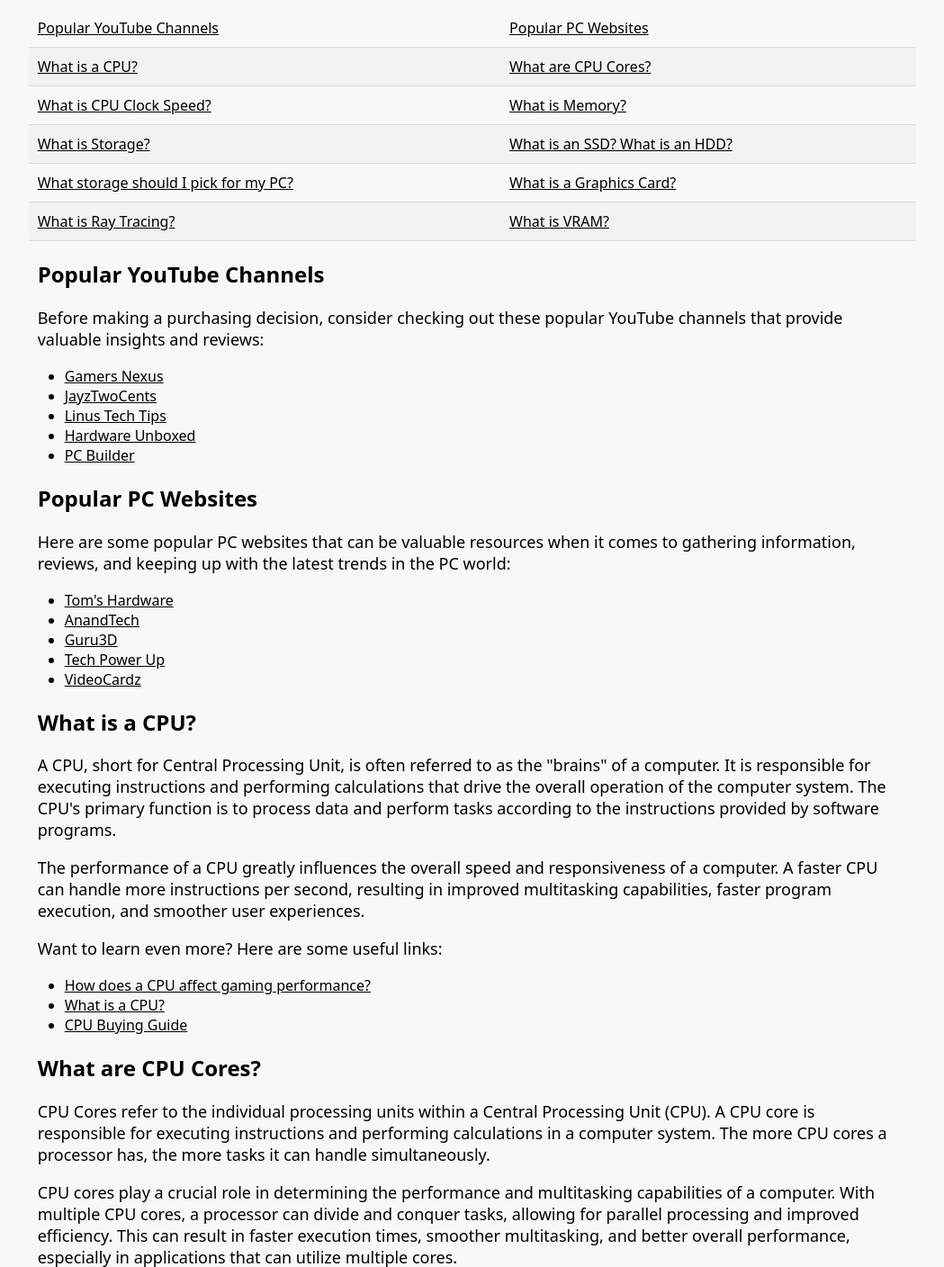
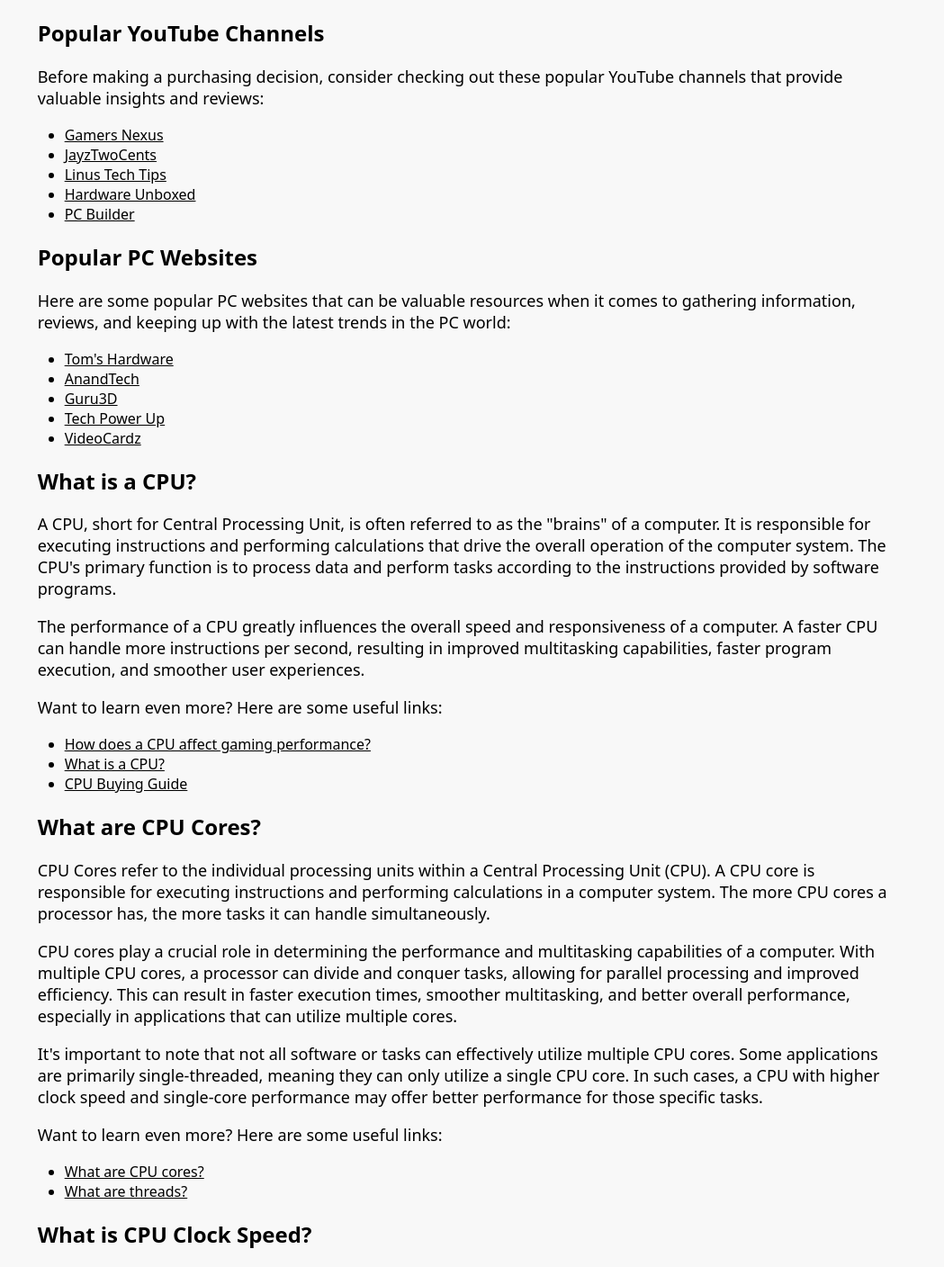
Before and after one commit to adz912/Project, a Flask app: page /learn-more in a window 1280 px wide. Shown: the part 99-1507 px from the top of the page at 90% size, without its empty margins (128-1177 px from the left). Run offline with Flask 3, Linux system fonts and the light colour scheme.

Commit message:
Removed Quick Links
Removed Quick Links from Learn More Page.

```diff
--- a/templates/learn-more.html
+++ b/templates/learn-more.html
@@ -58,35 +58,6 @@
 </header>
     <main>
         <div class="text-box">
-
-          <section id="quick-links">
-            <table>
-              <tr>
-                <td><a href="#popular-youtube-channels" id="link">Popular YouTube Channels</a></td>
-                <td><a href="#popular-pc-websites" id="link">Popular PC Websites</a></td>
-              </tr>
-              <tr>
-                <td><a href="#cpu-learn" id="link">What is a CPU?</a></td>
-                <td><a href="#cpu-cores-learn" id="link">What are CPU Cores?</a></td>
-              </tr>
-              <tr>
-                <td><a href="#cpu-clock-speed-learn" id="link">What is CPU Clock Speed?</a></td>
-                <td><a href="#memory-learn" id="link">What is Memory?</a></td>
-              </tr>
-              <tr>
-                <td><a href="#storage-learn" id="link">What is Storage?</a></td>
-                <td><a href="#SSDorHDD" id="link">What is an SSD? What is an HDD?</a></td>
-              </tr>
-              <tr>
-                <td><a href="#What should I pick/prioritise?" id="link">What storage should I pick for my PC?</a></td>
-                <td><a href="#graphics-card-learn" id="link">What is a Graphics Card?</a></td>
-              </tr>
-              <tr>
-                <td><a href="#ray-tracing-learn" id="link">What is Ray Tracing?</a></td>
-                <td><a href="#vram-learn" id="link">What is VRAM?</a></td>
-              </tr>
-            </table>
-          </section>
 
 
           <section id="popular-youtube-channels">
--- a/templates/static/styles.css
+++ b/templates/static/styles.css
@@ -505,30 +505,6 @@
 
         /* CSS for links in Learn More section */
 
-        #quick-links {
-          text-align: center;
-        }
-
-        #quick-links ul {
-          list-style: none;
-          padding: 0;
-        }
-
-        #quick-links table {
-          margin: 0 auto;
-          border-collapse: collapse;
-        }
-
-        #quick-links td {
-          padding: 10px;
-        }
-
-        #quick-links a {
-          text-decoration: none;
-          color: #000;
-        }
-
-
         a.learn-more-link {
           color: white;
           text-decoration: underline;
```
